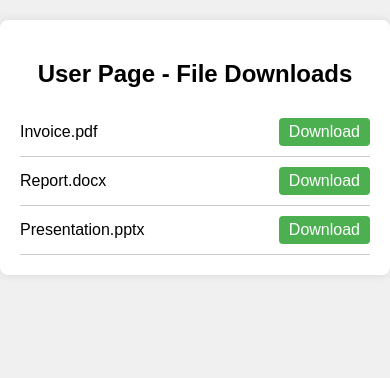
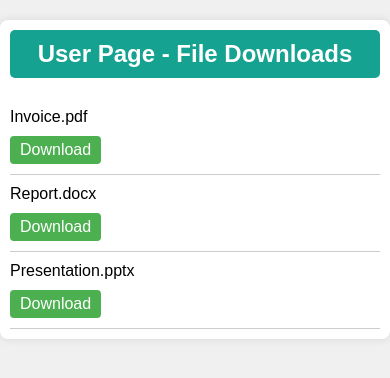
Before and after one commit to rahul9369/downloadPaymentslip, a plain HTML site: page index.html in a window 390 px wide. Drawn offline with Linux system fonts and the light colour scheme.

Commit message:
initial commit

```diff
--- a/paymentstyle.css
+++ b/paymentstyle.css
@@ -16,6 +16,12 @@ body {
 
 h2 {
   text-align: center;
+  margin-top: 0; /* Add this to remove default margin */
+  padding-top: 10px; /* Add padding for spacing */
+  background-color: #16a290;
+  color: #fff;
+  padding: 10px;
+  border-radius: 5px;
 }
 
 .file-list {
@@ -45,3 +51,23 @@ h2 {
 .download-link:hover {
   background-color: #45a049;
 }
+
+/* Responsive adjustments */
+@media (max-width: 768px) {
+  .container {
+    padding: 10px;
+  }
+
+  h2 {
+    font-size: 24px;
+  }
+
+  .file-item {
+    flex-direction: column;
+    align-items: flex-start;
+  }
+
+  .download-link {
+    margin-top: 10px;
+  }
+}
```
